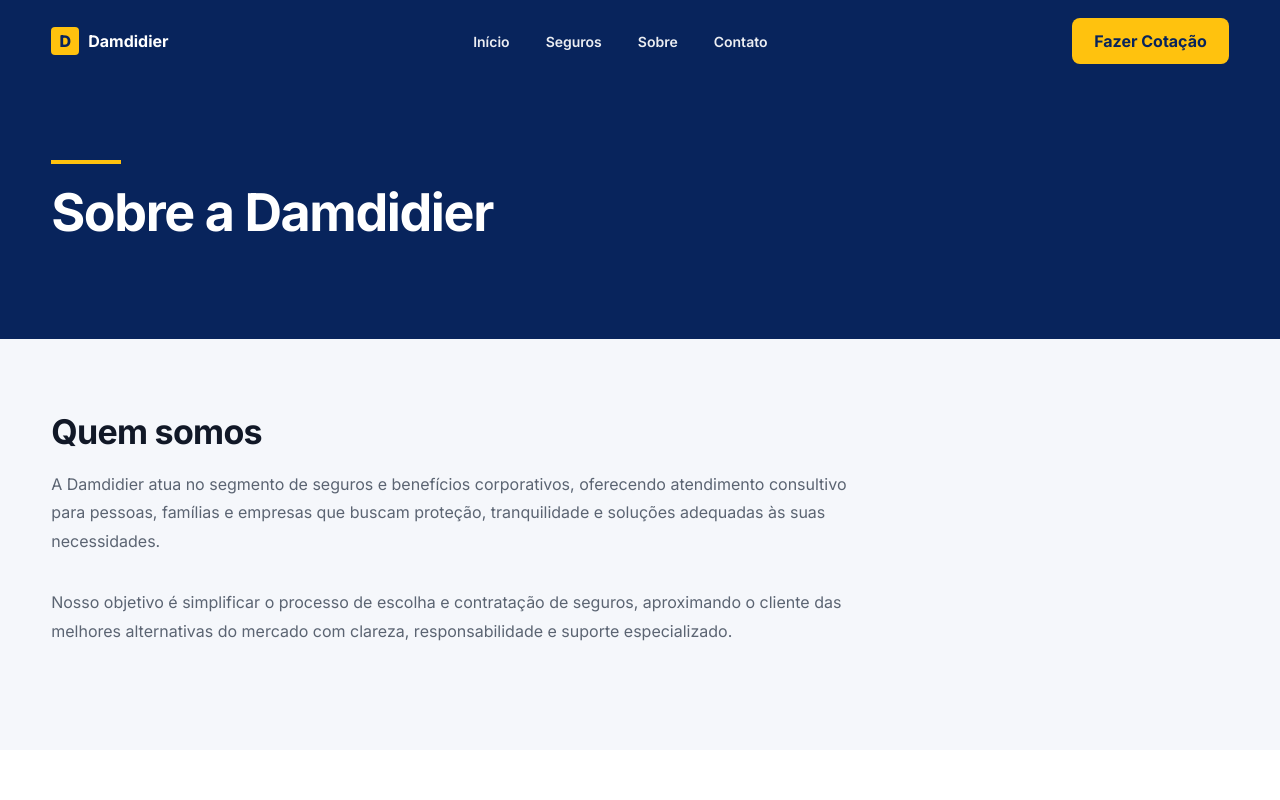
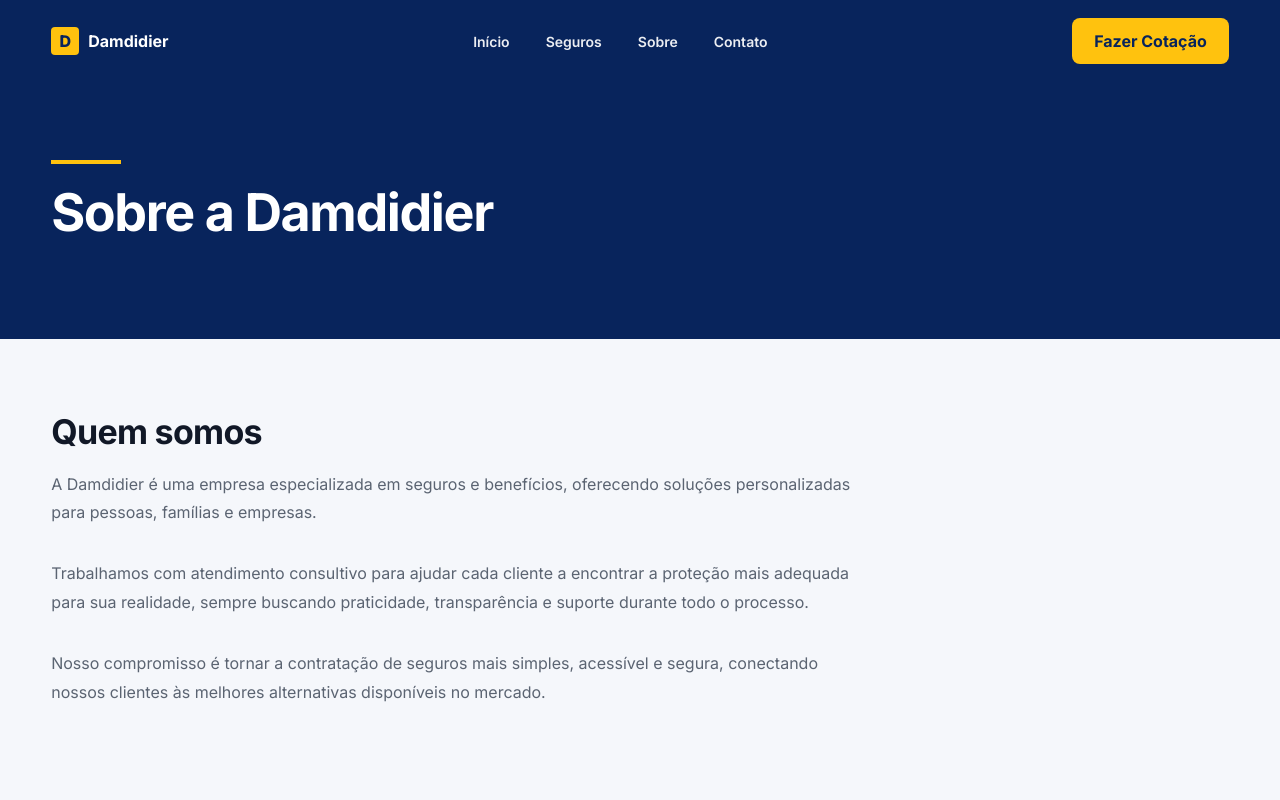
Before and after one commit to joaomps11/project-damdidier-site, a Next.js app: page /sobre in a window 1280 px wide. Shown: the top 800 px of the page. Built offline with nearby package versions, Linux system fonts and the light colour scheme.

Commit message:
Revise company description and add service details
Updated the company description and added new paragraphs to clarify services offered.

```diff
--- a/app/sobre/page.jsx
+++ b/app/sobre/page.jsx
@@ -18,19 +18,24 @@ export default function Sobre() {
 
         <section className="section">
           <div className="container">
-            <h2>Quem somos</h2>
-            <p className="section-text">
-              A Damdidier atua no segmento de seguros e benefícios corporativos,
-              oferecendo atendimento consultivo para pessoas, famílias e
-              empresas que buscam proteção, tranquilidade e soluções adequadas
-              às suas necessidades.
-            </p>
+<h2>Quem somos</h2>
 
-            <p className="section-text">
-              Nosso objetivo é simplificar o processo de escolha e contratação
-              de seguros, aproximando o cliente das melhores alternativas do
-              mercado com clareza, responsabilidade e suporte especializado.
-            </p>
+<p className="section-text">
+  A Damdidier é uma empresa especializada em seguros e benefícios,
+  oferecendo soluções personalizadas para pessoas, famílias e empresas.
+</p>
+
+<p className="section-text">
+  Trabalhamos com atendimento consultivo para ajudar cada cliente a
+  encontrar a proteção mais adequada para sua realidade, sempre buscando
+  praticidade, transparência e suporte durante todo o processo.
+</p>
+
+<p className="section-text">
+  Nosso compromisso é tornar a contratação de seguros mais simples,
+  acessível e segura, conectando nossos clientes às melhores alternativas
+  disponíveis no mercado.
+</p>
           </div>
         </section>
 
```
